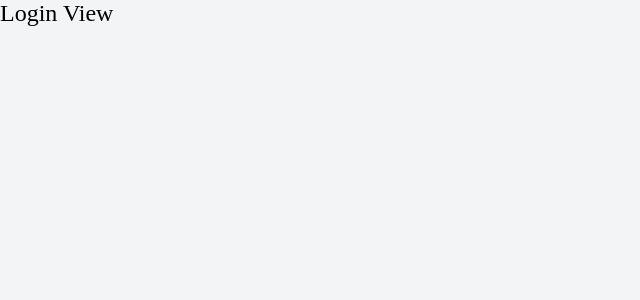
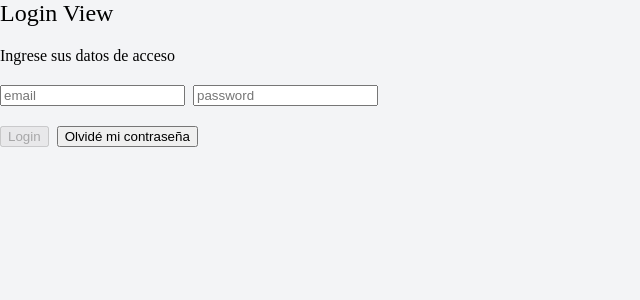
Before and after one commit to FabianMontoya/budget-app, a Vue app: page /auth/login in a window 1280 px wide. Shown: the top 300 px of the page, without its empty margins (0-640 px from the left). Built offline with nearby package versions, Linux system fonts and the light colour scheme; no server answers.

Commit message:
integrate supabase auth to the app and create basic pages

```diff
--- /dev/null
+++ b/src/components/auth/LoginForm.vue
@@ -0,0 +1,88 @@
+<script setup lang="ts">
+import router from '@/router';
+import { auth } from '@/supabase';
+import { computed, reactive, ref } from 'vue';
+
+const loginInfo = reactive({
+  username: '',
+  password: ''
+});
+const isLoading = ref(false);
+
+const incompleteFields = computed(() => !(loginInfo.username && loginInfo.password));
+
+const validateLogin = async () => {
+  try {
+    isLoading.value = true;
+
+    const { data, error } = await auth.signInWithPassword({
+      email: loginInfo.username,
+      password: loginInfo.password
+    });
+
+    console.log({ data, error }); // TODO: Delete this
+
+    if (!error) {
+      router.push({ name: 'dashboard' });
+      return;
+    }
+
+    switch (error.message) {
+      case 'Invalid login credentials':
+        alert('Usuario o contraseña incorrecta.');
+        break;
+      case 'auth/user-disabled':
+        alert('Usuario deshabilitado..');
+        break;
+      default:
+        console.error('Auth error: ', { error });
+        alert('Ocurrió un error y no se pudo hacer login.');
+    }
+  } catch (error) {
+    console.error(error);
+    alert('Ocurrió un error y no se pudo hacer login.');
+  } finally {
+    loginInfo.password = '';
+    isLoading.value = false;
+  }
+};
+
+const recoveryPassword = async () => {
+  const email = prompt('Ingrese email:');
+
+  if (!email) {
+    return;
+  }
+
+  isLoading.value = true;
+
+  const { data, error } = await auth.resetPasswordForEmail(email, {
+    redirectTo: window.location.origin + '/redirection-state'
+  });
+
+  console.log({ data, error }); // TODO: Delete this
+  isLoading.value = false;
+
+  if (error) {
+    alert('Lo sentimos, ocurrió un error y no se logró enviar el correo para restablecer la contraseña.');
+    return;
+  }
+  alert(`Se envió un correo electrónico a la dirección ${email} para restablecer tu contraseña de acceso.`);
+};
+</script>
+<template>
+  <section class="mt-5 flex flex-col gap-5">
+    <p>Ingrese sus datos de acceso</p>
+    <form :disabled="isLoading" class="flex gap-2">
+      <input v-model="loginInfo.username" required type="email" placeholder="email" />
+      <input v-model="loginInfo.password" type="password" placeholder="password" />
+    </form>
+    <div class="flex gap-2">
+      <button :disabled="incompleteFields || isLoading" @click="validateLogin">Login</button>
+      <button :disabled="isLoading" @click="recoveryPassword">Olvidé mi contraseña</button>
+    </div>
+    <div v-if="isLoading">
+      <p>Procesando solicitud, por favor espere...</p>
+    </div>
+  </section>
+</template>
--- a/src/router/guards.ts
+++ b/src/router/guards.ts
@@ -1,6 +1,5 @@
-/* import { auth } from '@/supabase';
-import { getPageTitle } from '@/utils';
-import { verifyUserState } from '@/utils/supabase'; */
+import { auth } from '@/supabase';
+import { verifyUserState } from '@/supabase/utils';
 import { getPageTitle } from '@/utils';
 import nProgress from 'nprogress';
 import router from './index';
@@ -9,11 +8,11 @@ router.beforeEach(async (to, _from, next) => {
   nProgress.start();
   nProgress.set(0.2);
 
-  // TODO: Add verify user state from supabase
-  // await verifyUserState();
-  // const { data } = await auth.getSession();
-  // const user = data.session?.user ?? undefined;
-  const user = undefined;
+  await verifyUserState();
+  const { data } = await auth.getSession();
+  const user = data.session?.user ?? undefined;
+
+  console.log({ data, user });
 
   if (!to.name) {
     next({ name: 'login' });
--- a/src/supabase/utils.ts
+++ b/src/supabase/utils.ts
@@ -0,0 +1,47 @@
+//import { useAppStore } from '@/stores/app';
+import type { IUserData } from '@/stores/types/user';
+import { useUserStore } from '@/stores/user';
+import { auth } from '@/supabase';
+import type { AuthChangeEvent, Session } from '@supabase/supabase-js';
+
+// ? This function is for pause the code execution
+const awaitFunction = async () => {
+  return new Promise((resolve) => {
+    setTimeout(() => {
+      resolve(true);
+    }, 500);
+  });
+};
+
+export const verifyUserState = async () =>
+  new Promise(async (resolve) => {
+    //const appStore = useAppStore();
+    const userStore = useUserStore();
+    if (!userStore.isLoadingUserInfo && !userStore.isLoadingUserInfo) {
+      resolve(true);
+      return;
+    }
+    //appStore.setIsLoadingInfo(true);
+
+    const setUserSessionData = (event: AuthChangeEvent, session: Session | null) => {
+      console.log('verifyUserState', { event, session });
+      if (session !== null) {
+        userStore.setUserData(session.user as IUserData);
+      } else {
+        userStore.setUserData(null);
+      }
+
+      userStore.setIsLoadingUserInfo(false);
+    };
+
+    auth.onAuthStateChange((event: AuthChangeEvent, session: Session | null) => {
+      //appStore.setIsLoadingInfo(false);
+      setUserSessionData(event, session);
+    });
+
+    /* while (appStore.isLoadingInfo || userStore.isLoadingUserInfo) { */
+    while (userStore.isLoadingUserInfo) {
+      await awaitFunction();
+    }
+    resolve(true);
+  });
--- a/src/views/auth/LoginView.vue
+++ b/src/views/auth/LoginView.vue
@@ -1,6 +1,9 @@
-<script setup lang="ts"></script>
+<script setup lang="ts">
+import LoginForm from '@/components/auth/LoginForm.vue';
+</script>
 <template>
   <article>
     <h1>Login View</h1>
+    <LoginForm />
   </article>
 </template>
--- a/src/views/auth/RestorePasswordView.vue
+++ b/src/views/auth/RestorePasswordView.vue
@@ -20,8 +20,7 @@ onBeforeMount(async () => {
   console.log({ userData });
   userInfo.value = userData;
   if (!userStore.isRecoveryPassword || !userData) {
-    console.log('...');
-    //router.push({ name: 'login' });
+    router.push({ name: 'login' });
   }
 });
 
@@ -60,5 +59,8 @@ const updatePassword = async () => {
     <div>
       <button :disabled="isLoading" @click="updatePassword">Actualizar contraseña</button>
     </div>
+    <div v-if="isLoading">
+      <p>Procesando solicitud, por favor espere...</p>
+    </div>
   </section>
 </template>
--- /dev/null
+++ b/src/views/dashboard/DashboardView.vue
@@ -0,0 +1,26 @@
+<script setup lang="ts">
+import { ref } from 'vue';
+
+import router from '@/router';
+import { auth } from '@/supabase';
+
+const isLoading = ref(false);
+
+const logOut = async () => {
+  isLoading.value = true;
+  await auth.signOut();
+  await router.push('/');
+  router.go(0); // Reload the app
+};
+</script>
+<template>
+  <article>
+    <h1>This is the dashboard view</h1>
+    <div class="mt-5">
+      <button @click="logOut" :disabled="isLoading">Cerrar sesión</button>
+    </div>
+    <div v-if="isLoading">
+      <p>Procesando solicitud, por favor espere...</p>
+    </div>
+  </article>
+</template>
```
Also changed, not shown: src/router/routes.ts (+3 -12 lines).
